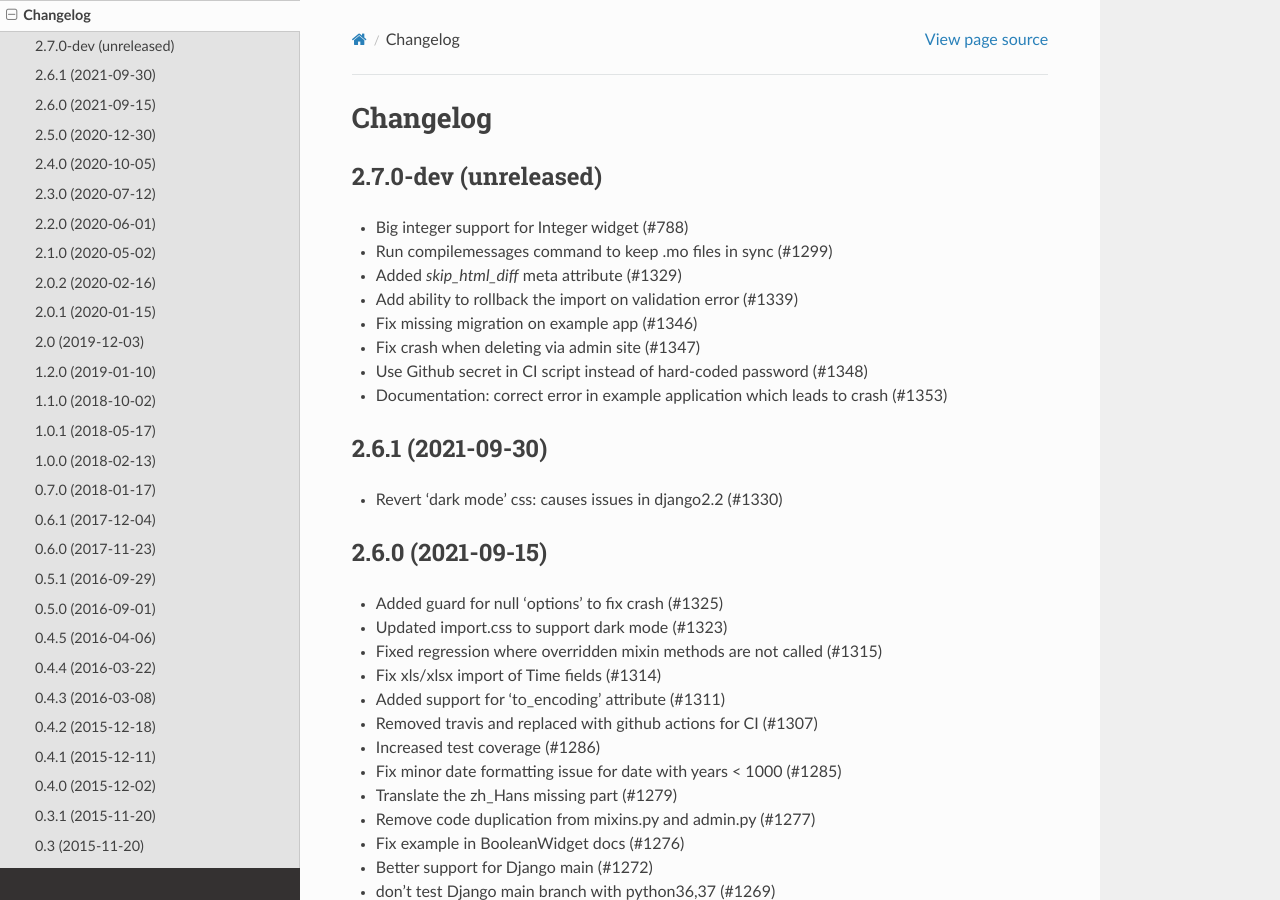
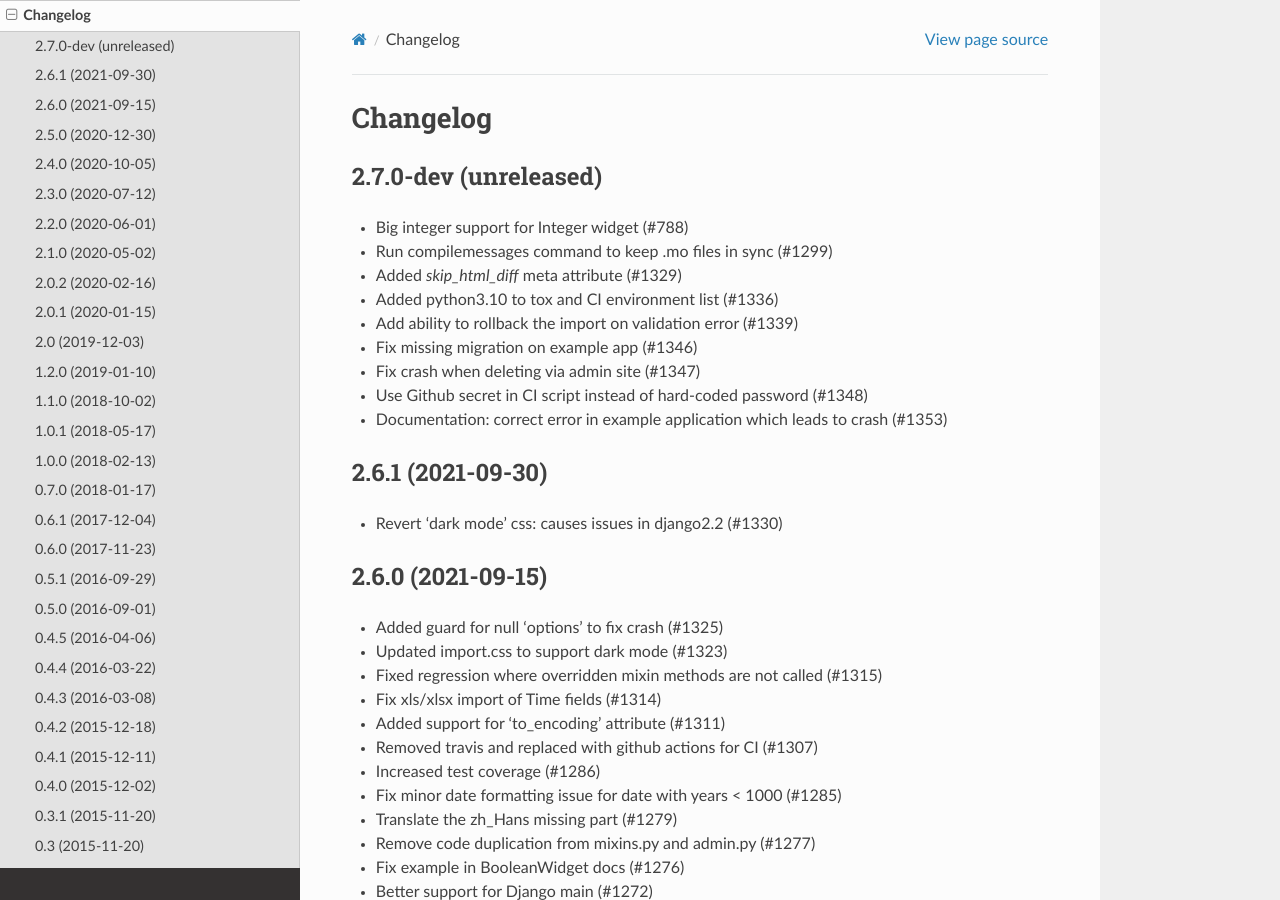
Before and after one commit to django-import-export/django-import-export, a Sphinx documentation site: the page built from docs/changelog.rst, in a window 1280 px wide and 900 px high. Built offline with Sphinx 7.4.7 and the Read the Docs theme 2.0.0, drawn with Linux system fonts in a browser that asks for light colours.

Commit message:
Added python3.10 to tox environment list and CI matrix (#1336)

```diff
--- a/docs/changelog.rst
+++ b/docs/changelog.rst
@@ -7,6 +7,7 @@ Changelog
 - Big integer support for Integer widget (#788)
 - Run compilemessages command to keep .mo files in sync (#1299)
 - Added `skip_html_diff` meta attribute (#1329)
+- Added python3.10 to tox and CI environment list (#1336)
 - Add ability to rollback the import on validation error (#1339)
 - Fix missing migration on example app (#1346)
 - Fix crash when deleting via admin site (#1347)
--- a/setup.py
+++ b/setup.py
@@ -18,6 +18,7 @@ CLASSIFIERS = [
     'Programming Language :: Python :: 3.7',
     'Programming Language :: Python :: 3.8',
     'Programming Language :: Python :: 3.9',
+    'Programming Language :: Python :: 3.10',
     'Programming Language :: Python :: 3 :: Only',
     'Topic :: Software Development',
 ]
```
Also changed, not shown: 2 other files.
